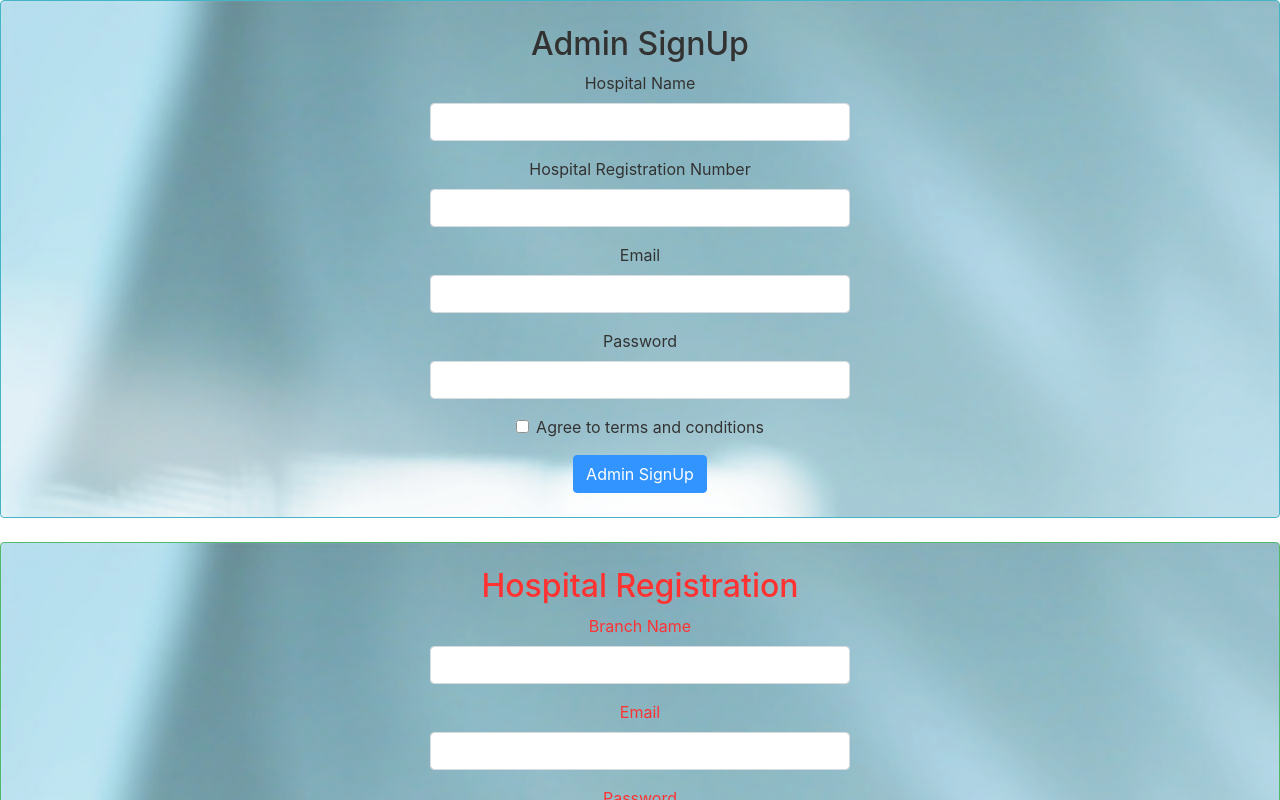
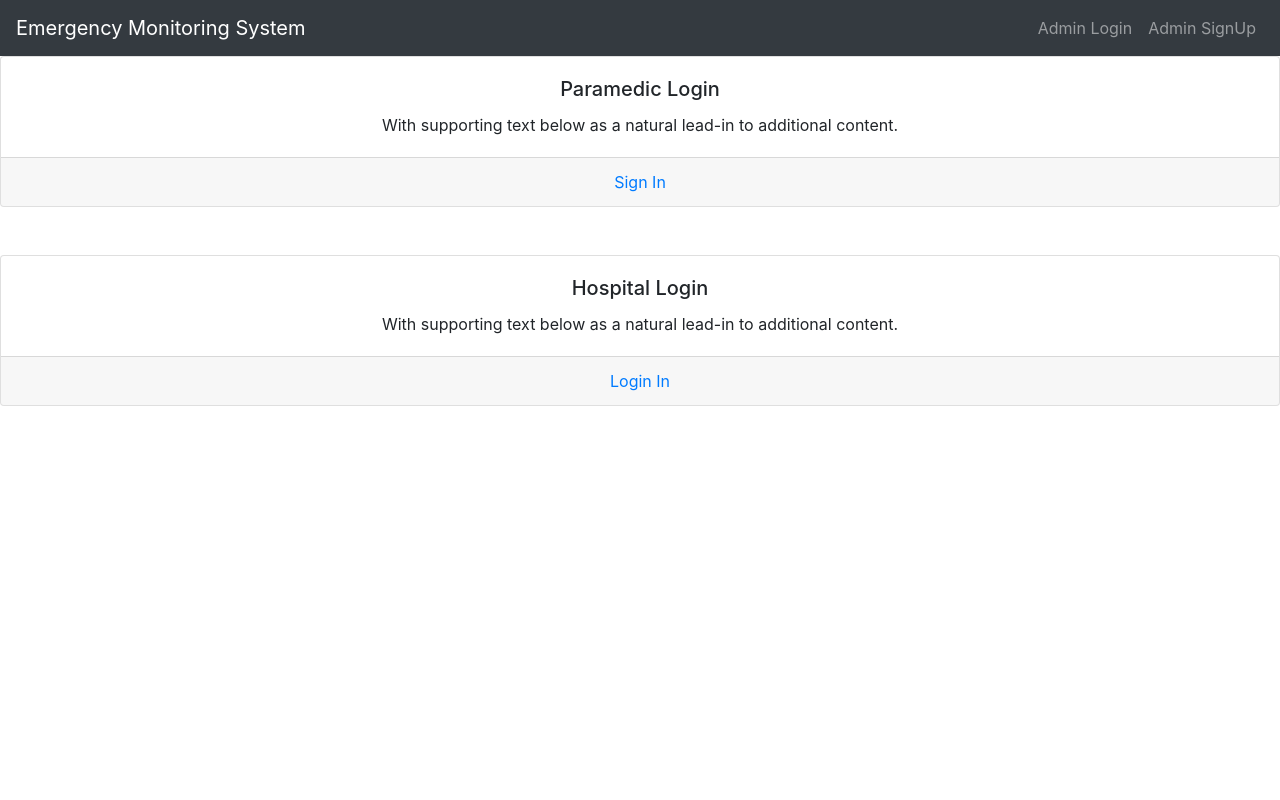
Before and after one commit to irshadjsr21/Emergency-Monitoring-System-App, a React (Create React App) app: page / in a window 1280 px wide. Shown: the top 800 px of the page. Built offline with nearby package versions, Linux system fonts and the light colour scheme.

Commit message:
Dashboard Added (#3)
* Dashboard Added

* Routes changed

```diff
--- a/package.json
+++ b/package.json
@@ -10,6 +10,7 @@
     "react": "^16.13.1",
     "react-bootstrap": "^1.0.0",
     "react-dom": "^16.13.1",
+    "react-router-dom": "^5.1.2",
     "react-scripts": "3.4.1"
   },
   "scripts": {
--- a/src/App.js
+++ b/src/App.js
@@ -1,27 +1,32 @@
 import React from 'react';
+import { BrowserRouter as Router , Switch , Route } from 'react-router-dom'
 import './App.css';
+import AdminDashboard from './components/AdminDashboard';
 import AdminSignup from './components/register/AdminSignup';
 import RegisterHospital from './components/register/RegisterHospital';
 import RegisterParamedic from './components/register/RegisterParamedic';
+import HomePage from './components/HomePage'
 import AdminLogin from './components/Login/AdminLogin';
 import LoginParamedic from './components/Login/LoginParamedic';
 import LoginHospital from './components/Login/LoginHospital';
 
 function App() {
   return (
-    <div>
-      <AdminSignup />
-      <br />
-      <RegisterHospital />
-      <br />
-      <RegisterParamedic />
-      <br />
-      <AdminLogin />
-      <br />
-      <LoginParamedic />
-      <br />
-      <LoginHospital />
-    </div>
+    <Router>
+
+
+      <Switch>
+        <Route exact path = "/" component={HomePage} />
+        <Route exact path = "/admin/register" component={AdminSignup} />
+        <Route exact path = "/admin/login" component={AdminLogin} />
+        <Route exact path = "/admin/dashboard" component={AdminDashboard} />
+        <Route exact path = "/hospital/register" component={RegisterHospital} />
+        <Route exact path = "/hospital/login" component={LoginHospital} />
+        <Route exact path = "/paramedic/register" component={RegisterParamedic} />
+        <Route exact path = "/paramedic/login" component={LoginParamedic} />
+
+      </Switch>
+    </Router>
   );
 }
 
--- /dev/null
+++ b/src/components/AdminDashboard.js
@@ -0,0 +1,41 @@
+import React from 'react'
+import {Link} from 'react-router-dom'
+//import Button from 'react-bootstrap/Button'
+import Card from 'react-bootstrap/Card'
+import CardGroup from 'react-bootstrap/CardGroup'
+
+function AdminDashboard() {
+    return (
+        <div>
+            <h1 >Admin Dashboard</h1>
+            <br />
+            <CardGroup>
+  <Card className="justify-content-md-center">
+    <Card.Body>
+      <Card.Title>Hospital Registration</Card.Title>
+      <Card.Text>
+        Dear Admin, you can now add all your network hospitals to our system and let the words of your Paramedic be heard instantaneously
+      </Card.Text>
+    </Card.Body>
+    <Card.Footer>
+    <Link to = '/hospital/register' variant="primary">Hospital Registration</Link>
+    </Card.Footer>
+  </Card>
+  <Card>
+    <Card.Body>
+      <Card.Title>Paramedic Registration</Card.Title>
+      <Card.Text>
+        Dear Admin, you can add all the heros of your paramedic department who are busy out there saving lives for faster information transfer to your networked hospitals
+        content.
+      </Card.Text>
+    </Card.Body>
+    <Card.Footer>
+    <Link to="/paramedic/register" variant="danger">Paramedic Registration</Link>
+    </Card.Footer>
+  </Card>
+  </CardGroup>
+          </div>
+    )
+}
+
+export default AdminDashboard
--- /dev/null
+++ b/src/components/HomePage.js
@@ -0,0 +1,45 @@
+import React, {Fragment} from 'react'
+import {Link} from 'react-router-dom'
+import Card from 'react-bootstrap/Card'
+import Navbar from 'react-bootstrap/Navbar'
+import Nav from 'react-bootstrap/Nav'
+const HomePage = () => {
+    return (
+        <Fragment>
+<Navbar collapseOnSelect expand="lg" bg="dark" variant="dark">
+  <Navbar.Brand href="/">Emergency Monitoring System</Navbar.Brand>
+  <Nav className="mr-auto">
+    </Nav>
+    <Nav>
+      <Nav.Link href="/admin/login">Admin Login</Nav.Link>
+      <Nav.Link href="/admin/register">Admin SignUp</Nav.Link>
+    </Nav>
+</Navbar>
+            <Card className="text-center mx-auto" >
+
+  <Card.Body>
+    <Card.Title>Paramedic Login</Card.Title>
+    <Card.Text>
+      With supporting text below as a natural lead-in to additional content.
+    </Card.Text>
+  </Card.Body>
+  <Card.Footer className="text-muted"><Link to ="/paramedic/login"  variant="primary">Sign In</Link></Card.Footer>
+</Card>
+<br />
+<br />
+<Card className="text-center mx-auto" >
+
+  <Card.Body>
+    <Card.Title>Hospital Login</Card.Title>
+    <Card.Text>
+      With supporting text below as a natural lead-in to additional content.
+    </Card.Text>
+
+  </Card.Body>
+  <Card.Footer className="text-muted"><Link to ="/hospital/login" variant="primary">Login In</Link></Card.Footer>
+</Card>
+        </Fragment>
+    )
+}
+
+export default HomePage
```
Also changed, not shown: src/components/NavigationBar.js (added, +23 -0 lines), 1 other file (tests, documents, lock files or other folders).
